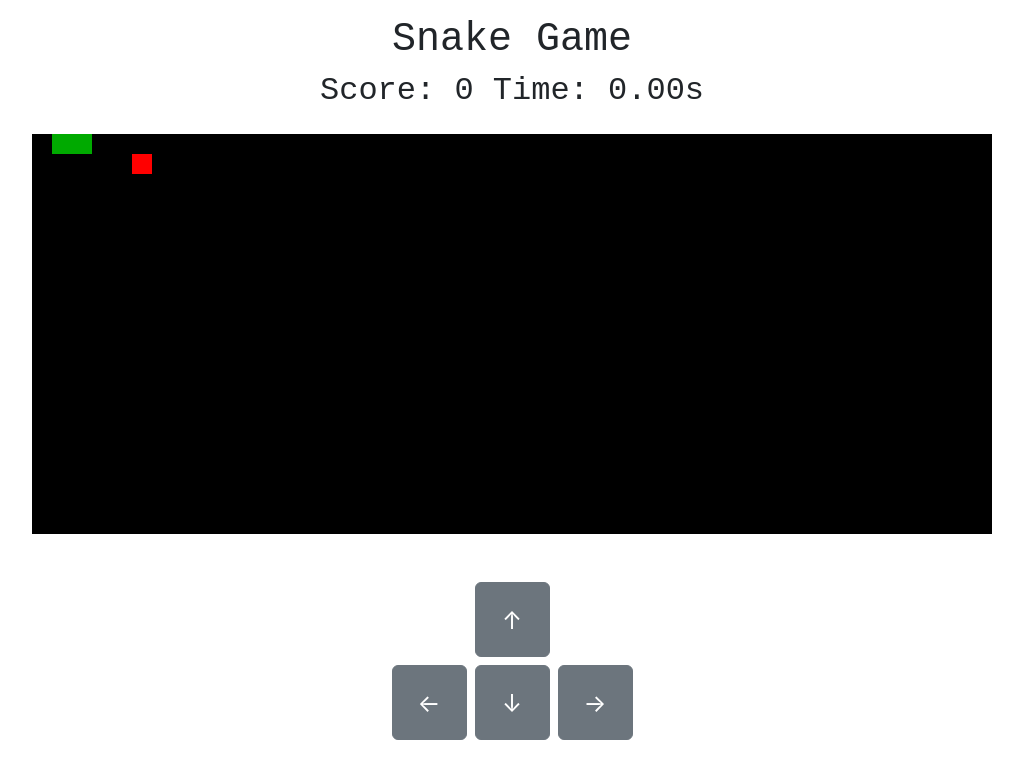
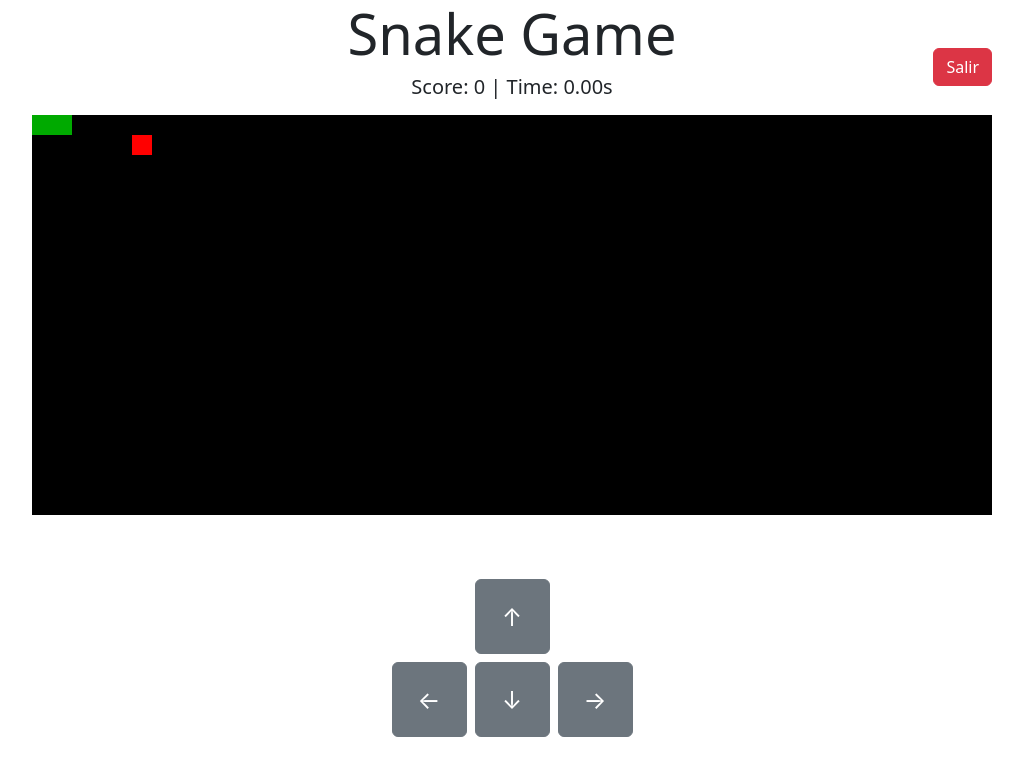
Before and after one commit to eulogioqt/snake-game, a React (Vite) app: page / in a window 1280 px wide. Both pictures are taken after a click on the button "Jugar". Shown: the top 778 px of the page, without its empty margins (128-1151 px from the left). Built offline with nearby package versions, Linux system fonts and the light colour scheme.

Commit message:
Leave Button and Inmortal Mode

```diff
--- a/src/pages/app/AppContext.jsx
+++ b/src/pages/app/AppContext.jsx
@@ -50,14 +50,9 @@ export const useIsLarge = () => {
     const [isLarge, setIsLarge] = useState(window.innerWidth >= 576);
 
     useEffect(() => {
-        const handleResize = () => {
-            setIsLarge(window.innerWidth >= 576);
-        };
-
+        const handleResize = () => setIsLarge(window.innerWidth >= 576);
         window.addEventListener('resize', handleResize);
-        return () => {
-            window.removeEventListener('resize', handleResize);
-        };
+        return () => window.removeEventListener('resize', handleResize);
     }, []);
 
     return isLarge;
--- a/src/pages/game/GamePage.jsx
+++ b/src/pages/game/GamePage.jsx
@@ -4,10 +4,13 @@ import GameArea from './components/GameArea.jsx';
 import ControlPad from './components/ControlPad.jsx';
 import GameOver from './components/GameOver.jsx';
 
-import { useApp } from '../app/AppContext.jsx';
+import { useApp, useIsLarge } from '../app/AppContext.jsx';
+import { useSettings } from '../menu/context/SettingsContext.jsx';
 
 const GamePage = () => {
-    const { SPEED, WIDTH, HEIGHT, CELL_SIZE, DIR_START, SNAKE_START, DIRECTIONS, APPLE_START } = useApp();
+    const { SPEED, WIDTH, HEIGHT, CELL_SIZE, DIR_START, SNAKE_START, DIRECTIONS, APPLE_START, handlePageIndex } = useApp();
+    const isLarge = useIsLarge();
+    const { inmortalMode } = useSettings();
     const [timer, setTimer] = useState(0);
 
     const [snake, setSnake] = useState(SNAKE_START);
@@ -17,7 +20,7 @@ const GamePage = () => {
     const [gameStatus, setGameStatus] = useState(0); // 0 Not Started, 1 Started, 2 GameOver (3 Win)
 
     const getRandomInt = (max) => Math.floor(Math.random() * max);
-    const generateApple = () => {
+    const generateApple = (snake) => {
         let newApple;
         do {
             newApple = { x: getRandomInt(WIDTH / CELL_SIZE), y: getRandomInt(HEIGHT / CELL_SIZE) };
@@ -26,10 +29,11 @@ const GamePage = () => {
         setApple(newApple);
     };
 
-    const appleCollision = () => apple !== undefined && snake[0].x === apple.x && snake[0].y === apple.y;
-    const bodyCollision = () => snake.slice(1).some(segment => segment.x === snake[0].x && segment.y === snake[0].y);
-    const wallCollision = () => snake[0].x < 0 || snake[0].y < 0 || snake[0].x >= WIDTH / CELL_SIZE || snake[0].y >= HEIGHT / CELL_SIZE;
-    const checkCollision = () => bodyCollision() || wallCollision();
+    const appleCollision = (snake) => apple !== undefined && snake[0].x === apple.x && snake[0].y === apple.y;
+    const bodyCollision = (snake) => snake.slice(1).some(segment => segment.x === snake[0].x && segment.y === snake[0].y);
+    const wallCollision = (snake) => snake[0].x < 0 || snake[0].y < 0 || snake[0].x >= WIDTH / CELL_SIZE || snake[0].y >= HEIGHT / CELL_SIZE;
+    const checkCollision = (snake) => bodyCollision(snake) || wallCollision(snake);
+    const checkWin = (snake) => snake.length === (WIDTH / CELL_SIZE) * (HEIGHT / CELL_SIZE);
     const handleDir = (keyCode) => {
         const newDir = DIRECTIONS[keyCode];
         if (newDir && (snake[0].x + newDir[0] !== snake[1].x || snake[0].y + newDir[1] !== snake[1].y)) {
@@ -51,23 +55,26 @@ const GamePage = () => {
         document.addEventListener('keydown', handleKeyDown);
         return () => document.removeEventListener('keydown', handleKeyDown);
     }, [snake]);
-
+    console.log(gameStatus);
     useEffect(() => {
-        if (gameStatus == 2) return;
-
-        if (checkCollision()) setGameStatus(2);
-        else {
+        if (gameStatus == 1) { // Si el juego está en marcha
             const newSnake = [...snake];
             const head = { x: newSnake[0].x + dir[0], y: newSnake[0].y + dir[1] };
+            newSnake.unshift(head); // Primero nos desplazamos
+            newSnake.pop();
 
-            newSnake.unshift(head);
-            if (!appleCollision()) newSnake.pop();
-            else {
-                generateApple();
+            const isCollision = checkCollision(newSnake);
+            if (isCollision) setGameStatus(2); // Perdemos si hay colisión
+            else if (checkWin(newSnake)) setGameStatus(3); // Ganamos si esta el tablero lleno
+            else if (appleCollision(newSnake)) { // Crecemos si comemos manzana
+                newSnake.push({}); // Añadimos parte del cuerpo
+
+                generateApple(newSnake);
                 setScore(prevScore => prevScore + 1);
             }
 
-            setSnake(newSnake);
+            if (!isCollision || !inmortalMode)
+                setSnake(newSnake);
         }
     }, [timer]);
 
@@ -87,12 +94,24 @@ const GamePage = () => {
             <GameOver gameStatus={gameStatus} playAgain={playAgain} score={score} time={time} />
 
             <div className='d-flex flex-column align-items-center position-fixed w-100 h-100'>
-                <div className='text-center my-3 monospace'>
-                    <h1>Snake Game</h1>
-                    <h2>Score: {score} Time: {time}s</h2>
+                <div className='position-relative w-100 px-4 text-center'>
+                    <div className='d-flex justify-content-center'>
+                        <div className={`d-flex justify-content-${isLarge ? "end" : "center"}`} style={{ width: WIDTH }}>
+                            <button className={`btn btn-danger mb-0 ${isLarge ? "position-absolute mt-5" : "mt-2"}`} onClick={() => handlePageIndex(0)}>
+                                Salir
+                            </button>
+                        </div>
+                    </div>
+                    <div className='mb-3'>
+                        <h1 className='display-4'>Snake Game</h1>
+                        <h2 className='lead'>Score: {score} | Time: {time}s</h2>
+                    </div>
                 </div>
                 <GameArea snake={snake} apple={apple} />
-                <ControlPad onKeyDown={handleDir} />
+
+                <div className='mt-3'>
+                    <ControlPad onKeyDown={handleDir} />
+                </div>
             </div>
         </>
     );
--- a/src/pages/menu/components/SettingsMenu.jsx
+++ b/src/pages/menu/components/SettingsMenu.jsx
@@ -1,16 +1,21 @@
 import React, { useState } from 'react';
-import { GearFill, Palette, Gear } from 'react-bootstrap-icons'; // Utilizando iconos de Bootstrap
+import { GearFill, Palette, Gear, HeartFill } from 'react-bootstrap-icons'; // Utilizando iconos de Bootstrap
 import { useSettings } from '../context/SettingsContext';
 
 const SettingsMenu = ({ settingsOpen, closeSettings }) => {
-    const { rack, setRack, snakeColor, setSnakeColor, AIMode, setAIMode } = useSettings();
+    const { rack, setRack, snakeColor, setSnakeColor, AIMode, setAIMode, inmortalMode, setInmortalMode } = useSettings();
 
     const [showRack, setShowRack] = useState(rack);
     const [showAIMode, setShowAIMode] = useState(AIMode);
+    const [showInmortalMode, setShowInmortalMode] = useState(inmortalMode);
 
     const handleRackChange = () => {
         setRack(!showRack);
         setShowRack(!showRack);
+    };
+
+    const handleColorChange = (event) => {
+        setSnakeColor(event.target.value);
     };
 
     const handleAIModeChange = () => {
@@ -18,8 +23,9 @@ const SettingsMenu = ({ settingsOpen, closeSettings }) => {
         setShowAIMode(!showAIMode);
     };
 
-    const handleColorChange = (event) => {
-        setSnakeColor(event.target.value);
+    const handleInmortalModeChange = () => {
+        setInmortalMode(!showInmortalMode);
+        setShowInmortalMode(!showInmortalMode);
     };
 
     const settingsMenuRender = (
@@ -83,6 +89,25 @@ const SettingsMenu = ({ settingsOpen, closeSettings }) => {
                     </div>
                 </div>
 
+                {/* Opción para activar/desactivar el modo inmortal */}
+                <div className="mb-4">
+                    <div className='d-flex align-items-center justify-content-between'>
+                        <div className='d-flex align-items-center'>
+                            <HeartFill size={30} className="me-3 flex-shrink-0" />
+                            <h5 className='mb-0 me-3'>Modo inmortal</h5>
+                        </div>
+                        <div className="form-check form-switch">
+                            <input
+                                className="form-check-input"
+                                type="checkbox"
+                                checked={showInmortalMode}
+                                onChange={handleInmortalModeChange}
+                                style={{ width: "40px", height: "25px" }}
+                            />
+                        </div>
+                    </div>
+                </div>
+
                 {/* Botón para cerrar el menú de ajustes */}
                 <div className="text-end mt-4">
                     <button className="btn btn-secondary" onClick={closeSettings}>
--- a/src/pages/menu/context/SettingsContext.jsx
+++ b/src/pages/menu/context/SettingsContext.jsx
@@ -6,6 +6,7 @@ export const SettingsProvider = ({ children }) => {
     const [rack, setRack] = useState(false);
     const [snakeColor, setSnakeColor] = useState("#00aa00");
     const [AIMode, setAIMode] = useState(false);
+    const [inmortalMode, setInmortalMode] = useState(false);
 
     return (
         <SettingsContext.Provider
@@ -15,7 +16,9 @@ export const SettingsProvider = ({ children }) => {
                 snakeColor,
                 setSnakeColor,
                 AIMode,
-                setAIMode
+                setAIMode,
+                inmortalMode,
+                setInmortalMode
             }}
         >
             {children}
```
